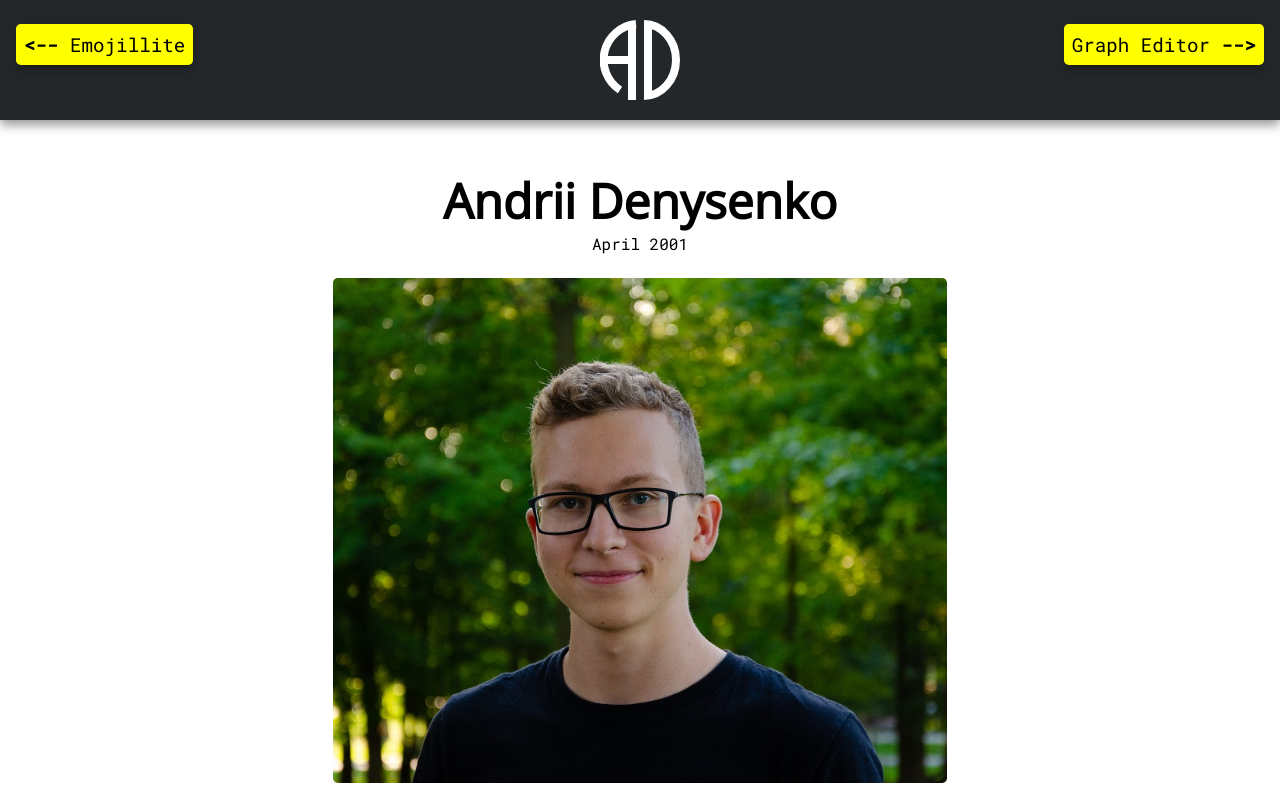
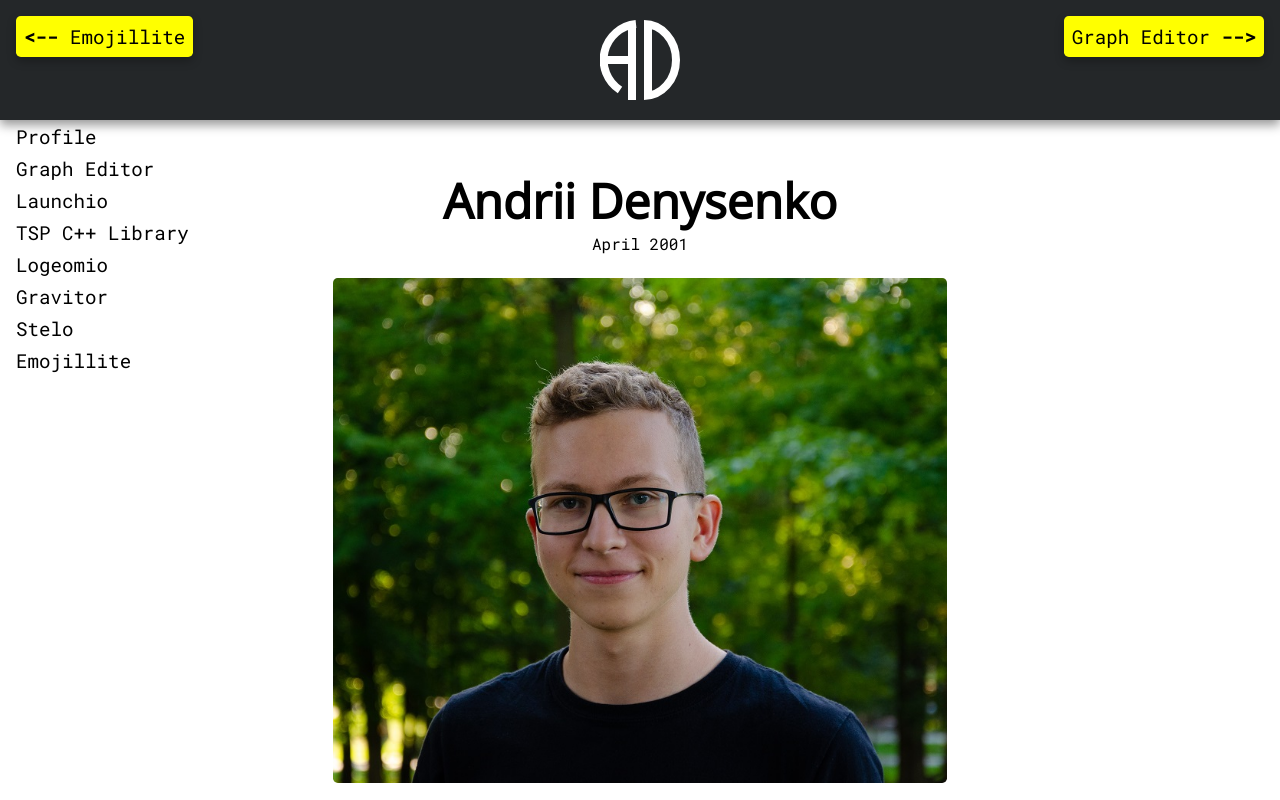
Before and after one commit to ANDREYDEN/ANDREYDEN.github.io, a plain HTML site: page index.html in a window 1280 px wide. Shown: the top 800 px of the page. Drawn offline with nearby package versions, Linux system fonts and the light colour scheme.

Commit message:
Added basic navigation list

```diff
--- a/css/buttons.css
+++ b/css/buttons.css
@@ -13,7 +13,7 @@
     box-shadow: 0px 4px 10px #00000048;
     outline: none;
     cursor: pointer;
-    font-family: 'Roboto Mono', monospace;
+    font-family: var(--font-main);
     font-size: 1.2rem;
     padding: 0.5rem;
 }
--- a/css/main.css
+++ b/css/main.css
@@ -6,6 +6,7 @@
     --nav-pad: 1rem;
     --color-box-shadow: #00000069;
     --border-radius: 0.3rem;
+    --font-main: "Roboto Mono", monospace;
 }
 
 .testing {
@@ -56,9 +57,29 @@ nav {
     top: 0;
     left: 0;
     right: 0;
+}
+
+#nav-buttons {
     justify-content: space-between !important;
     padding: 1rem;
-    height: 7vh;
+}
+
+#content-list {
+    list-style-type: none;
+    margin-top: 3rem;
+    margin-left: 1rem;
+    font-family: var(--font-main);
+    font-size: 1.2rem;
+    display: inline-block;
+}
+
+#content-list > li {
+    cursor: pointer;
+    line-height: 2rem;
+}
+
+#content-list > li:hover {
+    padding-left: 1vw;
 }
 
 #previous, #next {
@@ -92,7 +113,7 @@ main {
 }
 
 footer {
-    font-family: 'Roboto Mono', monospace;
+    font-family: var(--font-main);
     padding: 1rem;
     background-color:#242729;
     box-shadow: 0 -5px 10px var(--color-box-shadow);
--- a/index.html
+++ b/index.html
@@ -18,13 +18,16 @@
     <body>
         <header class="container">
             <img id="logo" src="img/logo.svg" alt="logo">
-            <nav class="container">
+            <nav>
+                <div id="nav-buttons" class="container">
                     <button class="btn glowing" id="previous">
                         <b><--</b> <label></label>
                     </button>
                     <button class="btn glowing" id="next">
                         <label></label> <b>--></b>
                     </button>
+                </div>
+                <ul id="content-list"></ul>
             </nav>
         </header>
 
--- a/js/main.js
+++ b/js/main.js
@@ -52,9 +52,22 @@ const onNavButtonClick = id => () => {
     renderArticle(title)
 }
 
+function onListOptionClick() {
+    renderArticle(this.childNodes[0].wholeText)
+    removeGlowing()
+}
+
 window.onload = () => {
     // render first article
     renderArticle(SEQUENCE[0])
+
+    // render content list items
+    const contentList = document.getElementById('content-list')
+    SEQUENCE.forEach(name => {
+        let li = document.createElement('li')
+        li.appendChild(document.createTextNode(name))
+        contentList.appendChild(li)
+    })
 
     // render footer
     replaceTextContent({id: 'copy', text: `&copy Andrii Denysenko, ${new Date().getFullYear()}`})
@@ -63,10 +76,21 @@ window.onload = () => {
     document
         .getElementById('logo')
         .addEventListener('click', () => renderArticle(SEQUENCE[0]))
+
     document
         .getElementById('previous')
         .addEventListener('click', onNavButtonClick('previous'))
+
     document
         .getElementById('next')
         .addEventListener('click', onNavButtonClick('next'))
+
+    document
+        .getElementById('content-list')
+        .childNodes
+        .forEach(child => {
+            if (child.nodeName === 'LI') {
+                child.addEventListener('click', onListOptionClick.bind(child))
+            }
+        })
 }
```
Lines whose indentation alone changed are shown as unchanged.
